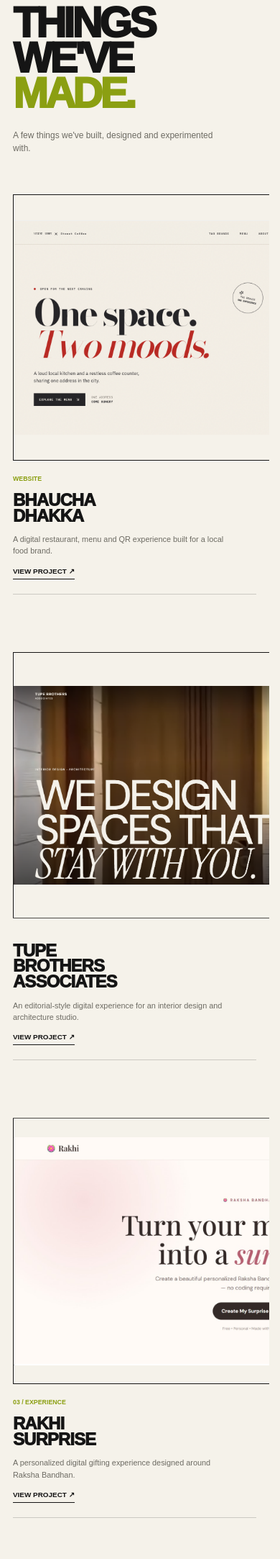
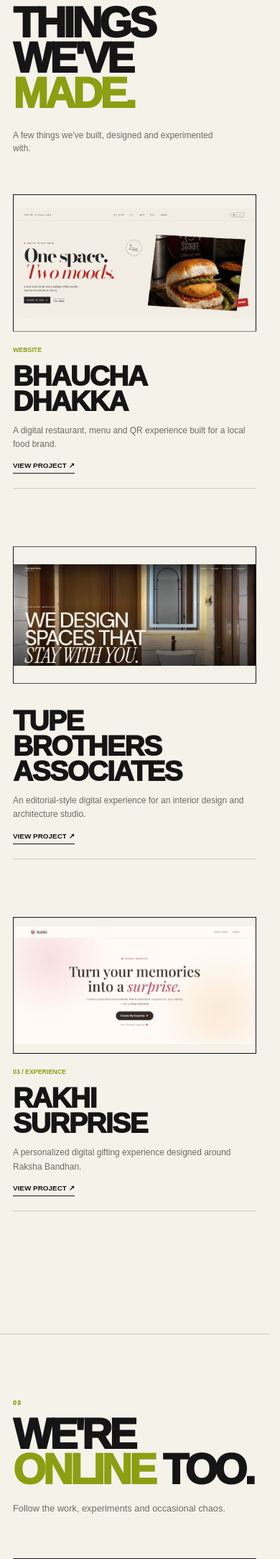
Before and after one commit to yasshexe/crescita, a Django app: page / in a window 390 px wide. Shown: the part 2738-4904 px from the top of the page at 72% size. Run offline with Django 5.2, Linux system fonts and the light colour scheme.

Commit message:
Fix mobile project layout

```diff
--- a/website/static/css/agency.css
+++ b/website/static/css/agency.css
@@ -3958,3 +3958,277 @@ body {
     }
 
 }
+/* =========================================================
+   PROJECT PREVIEWS — FINAL RESPONSIVE FIX
+========================================================= */
+
+.project-card {
+    width: 100%;
+    min-width: 0;
+    margin-left: 0;
+    margin-right: 0;
+
+    box-sizing: border-box;
+
+    transition:
+        transform 500ms cubic-bezier(.16, 1, .3, 1);
+}
+
+
+/* =========================================================
+   PROJECT FRAME
+========================================================= */
+
+.project-card .project-image {
+    position: relative;
+
+    width: 100%;
+    max-width: 100%;
+
+    min-width: 0;
+    min-height: 0;
+
+    aspect-ratio: 16 / 9;
+
+    overflow: hidden;
+
+    box-sizing: border-box;
+
+    border: 1px solid var(--black);
+
+    background: var(--cream);
+
+    clip-path: inset(0);
+
+    transform: none;
+
+    transition:
+        clip-path 700ms cubic-bezier(.16, 1, .3, 1),
+        transform 500ms cubic-bezier(.16, 1, .3, 1);
+}
+
+
+/* =========================================================
+   PROJECT SCREENSHOT
+========================================================= */
+
+.project-card .project-image img {
+    display: block;
+
+    width: 100%;
+    height: 100%;
+
+    max-width: 100%;
+
+    min-width: 0;
+
+    object-fit: contain;
+    object-position: center;
+
+    background: var(--cream);
+
+    transform: scale(1);
+
+    transition:
+        transform 700ms cubic-bezier(.16, 1, .3, 1);
+}
+
+
+/* =========================================================
+   PROJECT HOVER — DESKTOP ONLY
+========================================================= */
+
+@media (min-width: 651px) {
+
+    .project-card:hover {
+        transform:
+            translateY(-10px);
+    }
+
+    .project-card:hover .project-image {
+        transform:
+            translateY(-2px);
+    }
+
+    .project-card:hover .project-image img {
+        transform:
+            scale(1.025);
+    }
+
+}
+
+
+/* =========================================================
+   PROJECT CATEGORY
+========================================================= */
+
+.project-category {
+    z-index: 5;
+
+    transition:
+        transform 400ms cubic-bezier(.16, 1, .3, 1);
+}
+
+@media (min-width: 651px) {
+
+    .project-card:hover .project-category {
+        transform:
+            translateY(-4px)
+            rotate(-2deg);
+    }
+
+}
+
+
+/* =========================================================
+   PROJECT INFO
+========================================================= */
+
+.project-info {
+    width: 100%;
+    max-width: 100%;
+
+    box-sizing: border-box;
+
+    min-width: 0;
+}
+
+
+/* =========================================================
+   THIRD PROJECT
+========================================================= */
+
+.project-card:nth-child(3) {
+    width: 72%;
+
+    max-width: 100%;
+
+    margin-left: auto !important;
+    margin-right: auto !important;
+}
+
+
+/* =========================================================
+   MOBILE
+========================================================= */
+
+@media (max-width: 650px) {
+
+    .projects-section {
+        width: 100%;
+        max-width: 100%;
+
+        box-sizing: border-box;
+
+        overflow: hidden;
+    }
+
+
+    .project-card,
+    .project-card:nth-child(3) {
+
+        width: 100%;
+        max-width: 100%;
+
+        margin-left: 0 !important;
+        margin-right: 0 !important;
+
+        margin-bottom: 80px;
+
+        box-sizing: border-box;
+    }
+
+
+    .project-card .project-image {
+
+        width: 100%;
+        max-width: 100%;
+
+        aspect-ratio: 16 / 9;
+
+        min-height: 0;
+        height: auto;
+
+        box-sizing: border-box;
+    }
+
+
+    .project-card .project-image img {
+
+        width: 100%;
+        height: 100%;
+
+        max-width: 100%;
+
+        object-fit: contain;
+        object-position: center;
+
+        transform: none;
+    }
+
+
+    /*
+       Disable desktop hover transformations
+       on touch devices.
+    */
+
+    .project-card:hover {
+        transform: none;
+    }
+
+    .project-card:hover .project-image {
+        transform: none;
+    }
+
+    .project-card:hover .project-image img {
+        transform: none;
+    }
+
+
+    .project-info {
+
+        display: grid;
+
+        grid-template-columns: 1fr;
+
+        gap: 14px;
+
+        width: 100%;
+        max-width: 100%;
+
+        padding:
+            20px 0;
+    }
+
+
+    .project-info h3 {
+
+        max-width: 100%;
+
+        font-size:
+            clamp(
+                2rem,
+                10vw,
+                3.2rem
+            );
+
+        line-height: .9;
+    }
+
+
+    .project-info p {
+
+        max-width: 100%;
+
+        font-size: .75rem;
+
+        line-height: 1.6;
+    }
+
+
+    .project-info a {
+
+        justify-self: start;
+    }
+
+}
```
